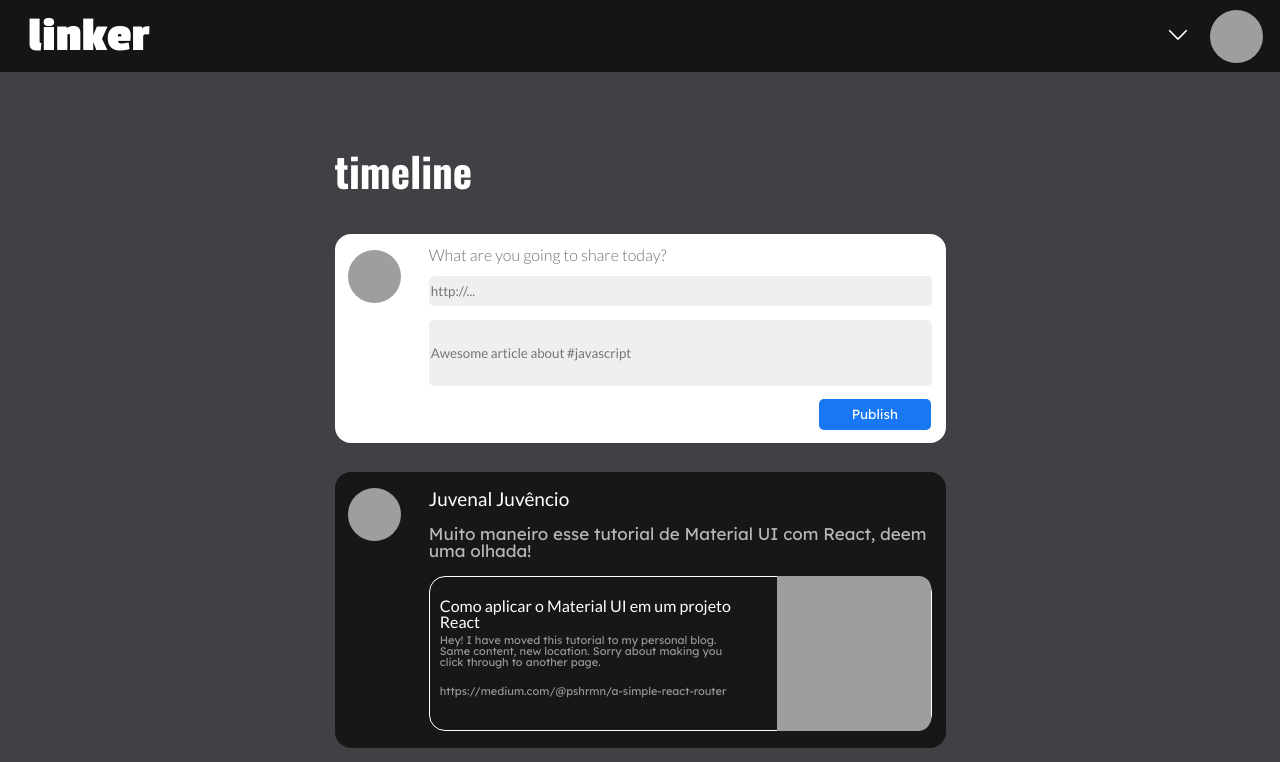
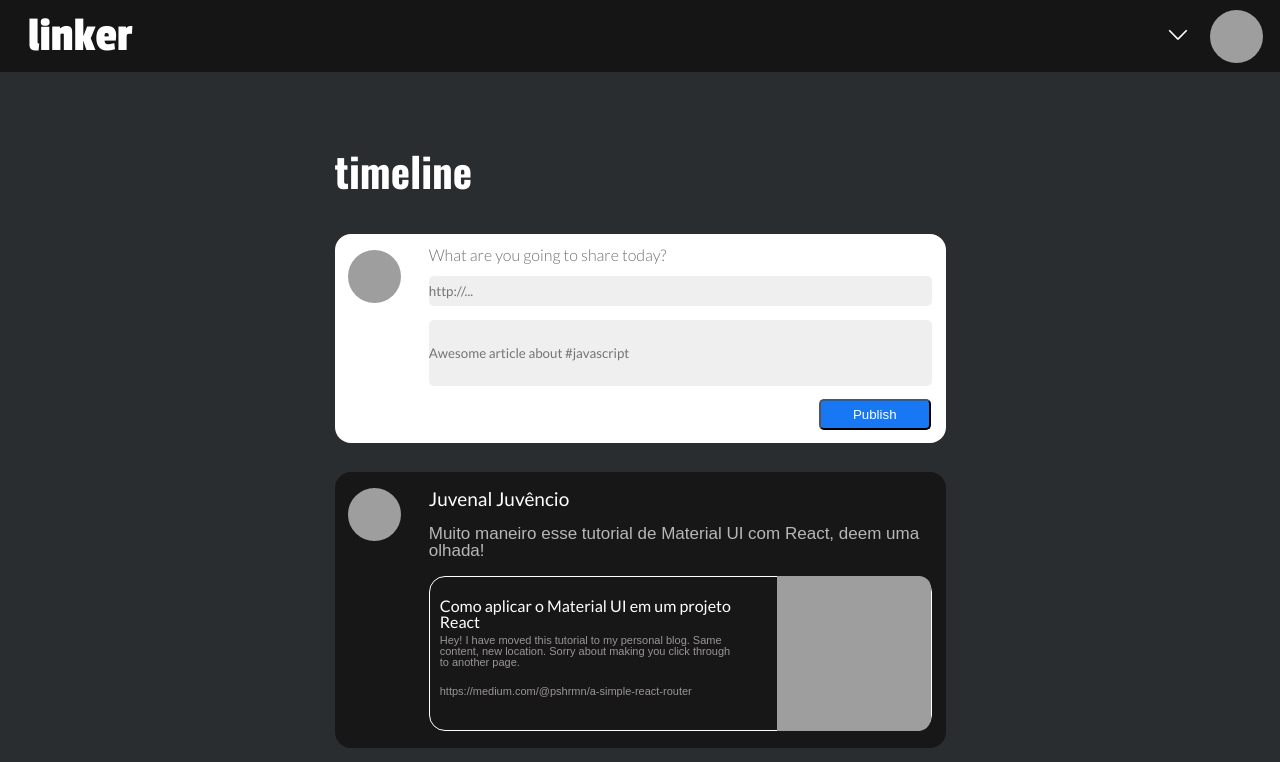
Before and after one commit to mmagalhaesjr/projeto-frontend-linkr, a React (Create React App) app: page /timeline in a window 1280 px wide. Shown: the top 762 px of the page. Built offline with nearby package versions, Linux system fonts and the light colour scheme; grey boxes are pictures that could not be loaded.

Commit message:
refactor:global styled

```diff
--- a/src/assets/css/reset.css
+++ /dev/null
@@ -1,63 +0,0 @@
-/* http://meyerweb.com/eric/tools/css/reset/
-   v2.0 | 20110126
-   License: none (public domain)
-*/
-@import url('https://fonts.googleapis.com/css2?family=Lexend+Deca&family=Playball&display=swap');
-
-html, body, div, span, applet, object, iframe,
-h1, h2, h3, h4, h5, h6, p, blockquote, pre,
-a, abbr, acronym, address, big, cite, code,
-del, dfn, em, img, ins, kbd, q, s, samp,
-small, strike, strong, sub, sup, tt, var,
-b, u, i, center,
-dl, dt, dd, ol, ul, li,
-fieldset, form, label, legend,
-table, caption, tbody, tfoot, thead, tr, th, td,
-article, aside, canvas, details, embed,
-figure, figcaption, footer, header, hgroup,
-menu, nav, output, ruby, section, summary,
-time, mark, audio, video {
-	margin: 0;
-	padding: 0;
-	border: 0;
-	font-size: 100%;
-	vertical-align: baseline;
-}
-/* HTML5 display-role reset for older browsers */
-article, aside, details, figcaption, figure,
-footer, header, hgroup, menu, nav, section {
-	display: block;
-}
-body {
-	line-height: 1;
-	background-color: #3f4145;
-}
-ol, ul {
-	list-style: none;
-}
-blockquote, q {
-	quotes: none;
-}
-blockquote:before, blockquote:after,
-q:before, q:after {
-	content: '';
-	content: none;
-}
-table {
-	border-collapse: collapse;
-	border-spacing: 0;
-}
-a {
-	text-decoration: none;
-}
-input:focus {
-    outline: none;
-}
-button {
-	border: none;
-	background-color: inherit;
-}
-* {
-	font-family: 'Lexend Deca', sans-serif;
-	box-sizing: border-box;
-}
--- a/src/components/CreatePost/CreatePost.js
+++ b/src/components/CreatePost/CreatePost.js
@@ -7,12 +7,12 @@ export default function CreatePost() {
 
             <StyledPost>
                 <img src="http://cbissn.ibict.br/images/phocagallery/galeria2/thumbs/phoca_thumb_l_image04_grd.png" alt="imagem" />
-                <div>
+                <form>
                     <h2>What are you going to share today?</h2>
                     <StyledInput  placeholder='http://...'></StyledInput>
                     <StyledInput className='description' placeholder='Awesome article about #javascript'></StyledInput>
                     <StyledButton>Publish</StyledButton>
-                </div>
+                </form>
             </StyledPost>
 
 
--- a/src/components/CreatePost/styled.js
+++ b/src/components/CreatePost/styled.js
@@ -13,7 +13,7 @@ export const StyledPost = styled.div`
     margin-top: 43px;
     margin-bottom: 29px;
 
-div{
+form{
     display: flex;
     flex-direction: column;
     justify-content:space-evenly;
--- a/src/index.js
+++ b/src/index.js
@@ -1,11 +1,12 @@
 import React from 'react';
 import ReactDOM from 'react-dom/client';
 import App from './App';
-import '../src/assets/css/reset.css'
+import GlobalStyle from "./styles/GlobalStyle"
 
 const root = ReactDOM.createRoot(document.getElementById('root'));
 root.render(
   <React.StrictMode>
+     <GlobalStyle />
     <App />
   </React.StrictMode>
 );
--- /dev/null
+++ b/src/styles/GlobalStyle.js
@@ -0,0 +1,70 @@
+import { createGlobalStyle } from "styled-components"
+
+const GlobalStyle = createGlobalStyle`
+    html, body, div, span, applet, object, iframe,
+    h1, h2, h3, h4, h5, h6, p, blockquote, pre,
+    a, abbr, acronym, address, big, cite, code,
+    del, dfn, em, img, ins, kbd, q, s, samp,
+    small, strike, strong, sub, sup, tt, var,
+    b, u, i, center,
+    dl, dt, dd, ol, ul, li,
+    fieldset, form, label, legend,
+    table, caption, tbody, tfoot, thead, tr, th, td,
+    article, aside, canvas, details, embed,
+    figure, figcaption, footer, header, hgroup,
+    menu, nav, output, ruby, section, summary,
+    time, mark, audio, video {
+        margin: 0;
+        padding: 0;
+        border: 0;
+        font-size: 100%;
+        font: inherit;
+        vertical-align: baseline;
+    }
+
+    /* HTML5 display-role reset for older browsers */
+    article, aside, details, figcaption, figure,
+    footer, header, hgroup, menu, nav, section {
+        display: block;
+    }
+
+    body {
+        line-height: 1;
+        width: 100%;
+        height: 100%;
+        font-family: 'Lexend Deca', sans-serif;
+        background-color:#2a2d30;
+    }
+
+    ol, ul {
+        list-style: none;
+    }
+
+    blockquote, q {
+        quotes: none;
+    }
+
+    blockquote:before, blockquote:after,
+    q:before, q:after {
+        content: '';
+        content: none;
+    }
+
+    table {
+        border-collapse: collapse;
+        border-spacing: 0;
+    }
+
+    a {
+        text-decoration: none;
+    }
+
+    * {
+        padding: 0;
+        margin: 0;
+        box-sizing: border-box;
+        font-family: 'Lexend Deca', sans-serif;
+    }
+`
+
+export default GlobalStyle
```
